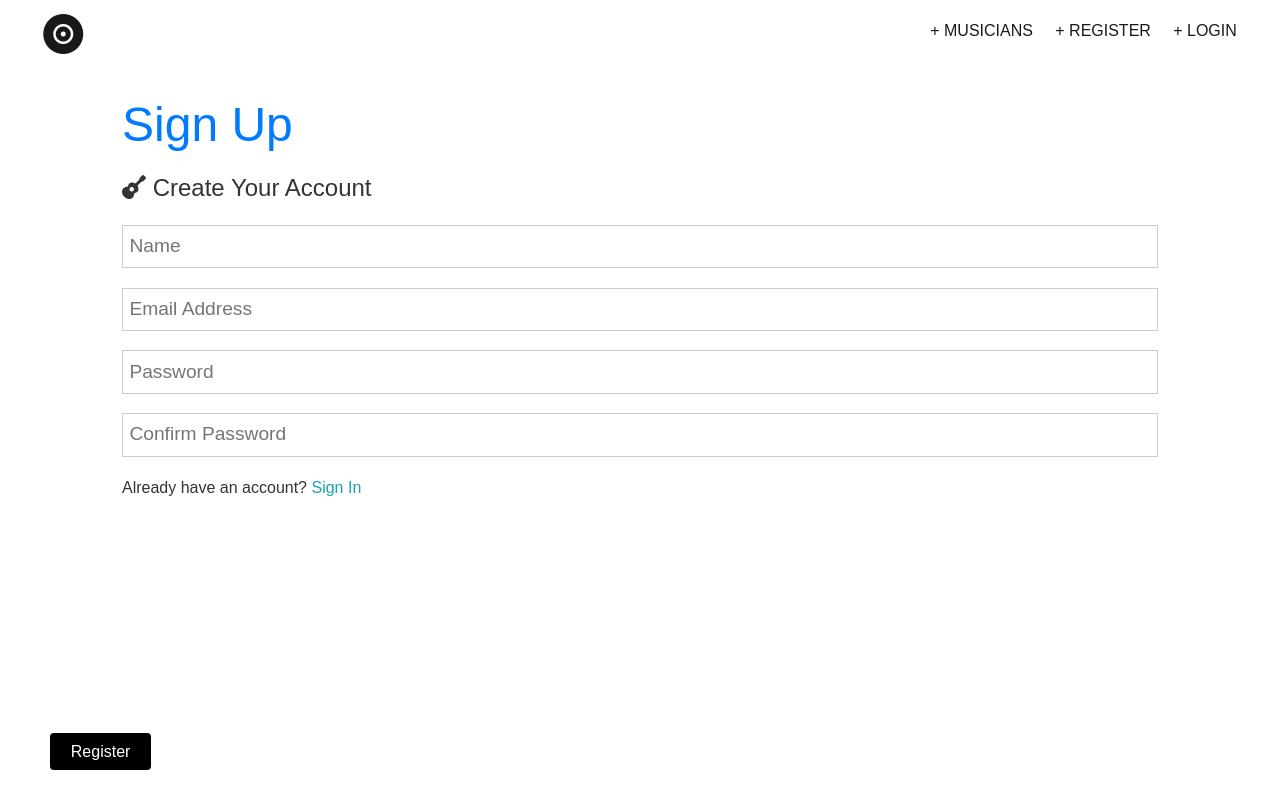
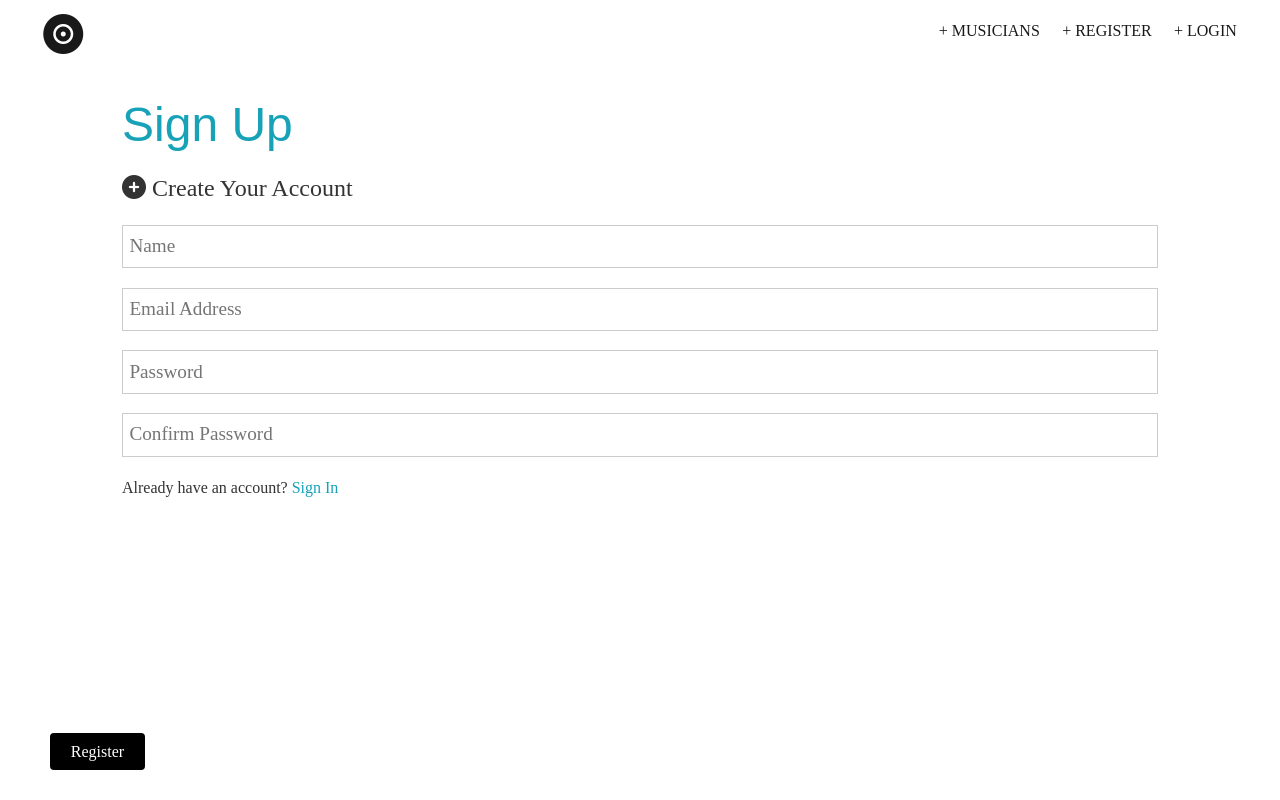
Before and after one commit to rmcgirt55/Cue2, a React (Create React App) app in the folder client/: page /register in a window 1280 px wide. Built offline with nearby package versions, Linux system fonts and the light colour scheme; no server answers; a web font is replaced by a local one.

Commit message:
h1 style edit

```diff
--- a/client/src/App.css
+++ b/client/src/App.css
@@ -14,9 +14,6 @@
 }
 
 body {
-  font-family: josefin-sans, sans-serif;
-  font-weight: 400;
-  font-style: normal;
   background-color: #fff;
   color: #333;
 }
@@ -24,6 +21,13 @@ body {
 a {
   color: var(--primary-color);
   text-decoration: none;
+}
+
+h1 {
+  font-family: aw-conqueror-inline, sans-serif;
+  font-weight: 400;
+  font-style: normal;
+  color: #17a2b8;
 }
 
 ul {
@@ -64,6 +68,11 @@ img {
   position: absolute;
   bottom: 200px;
   left: 70px;
+  font-family: flegrei, sans-serif;
+
+  font-weight: 400;
+
+  font-style: normal;
 }
 
 .lead {
@@ -377,15 +386,6 @@ Landing Page .landing {
   text-align: center;
 }
 
-.logo {
-  width: 300px;
-  height: 300px;
-  margin-top: 100px;
-  padding: 20px;
-  position: relative;
-  z-index: 2;
-}
-
 /* Profiles Page */
 .profile {
   display: grid;
--- a/client/src/components/auth/Login.js
+++ b/client/src/components/auth/Login.js
@@ -26,7 +26,7 @@ const Login = ({ login, isAuthenticated }) => {
 
   return (
     <Fragment>
-      <h1 className='large text-primary'>Sign In</h1>
+      <h1 className='large text'>Sign In</h1>
       <p className='lead'>
         <i className='fas fa-guitar'></i> Sign Into Your Account
       </p>
--- a/client/src/components/auth/Register.js
+++ b/client/src/components/auth/Register.js
@@ -33,9 +33,9 @@ const Register = ({ setAlert, register, isAuthenticated }) => {
 
   return (
     <Fragment>
-      <h1 className='large text-primary'>Sign Up</h1>
+      <h1 className='large text'>Sign Up</h1>
       <p className='lead'>
-        <i className='fas fa-guitar'></i> Create Your Account
+        <i className='fas fa-plus-circle'></i> Create Your Account
       </p>
       <form className='form' onSubmit={e => onSubmit(e)}>
         <div className='form-group'>
--- a/client/src/components/profiles/Profiles.js
+++ b/client/src/components/profiles/Profiles.js
@@ -17,7 +17,7 @@ const Profiles = ({ getProfiles, profile: { profiles, loading } }) => {
         <Spinner />
       ) : (
         <Fragment>
-          <h1 className='large text-primary'>Users</h1>
+          <h1 className='large text'>Users</h1>
           <p className='lead'>
             <i className='fab fa-connectdevelop' /> Browse and connect with
             musicians
```
